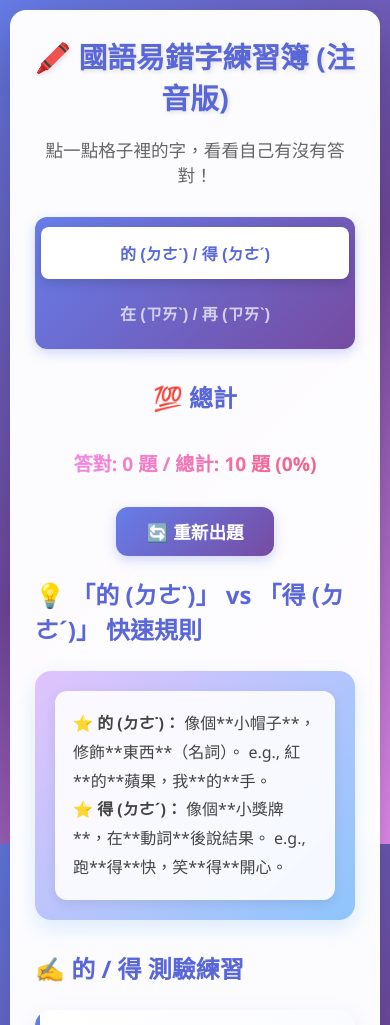
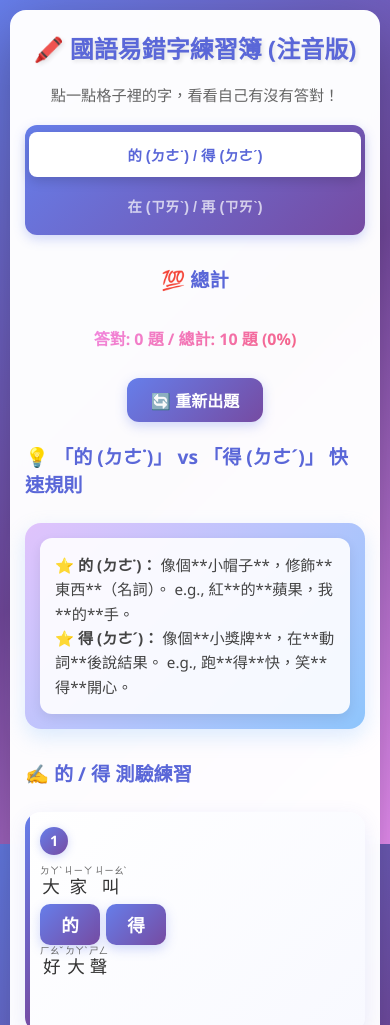
Before and after one commit to liucjray/fish-flash-card, a plain HTML site: page index.html in a window 390 px wide. Shown: the top 1025 px of the page. Drawn offline with Linux system fonts and the light colour scheme.

Commit message:
Improve mobile responsive design

```diff
--- a/index.html
+++ b/index.html
@@ -366,34 +366,130 @@
             }
 
             .container {
-                padding: 25px;
+                padding: 20px 15px;
                 border-radius: 16px;
             }
 
             h1 {
-                font-size: 1.8em;
+                font-size: 1.5em;
+                margin-bottom: 8px;
+            }
+
+            h1 + p {
+                font-size: 0.95em;
+                margin-bottom: 20px;
+            }
+
+            h2 {
+                font-size: 1.2em;
+                margin-top: 15px;
             }
 
             .tab-nav {
                 flex-direction: column;
+                padding: 4px;
             }
 
             .tab-button {
-                margin: 4px 0;
+                margin: 3px 0;
+                padding: 12px 16px;
+                font-size: 0.9em;
+            }
+
+            #score-display {
+                font-size: 1em;
+                padding: 8px;
+            }
+
+            #refresh-btn {
+                padding: 10px 24px !important;
+                font-size: 1em !important;
+            }
+
+            .rules-section {
+                padding: 15px;
+                margin-bottom: 20px;
+            }
+
+            .rule-card {
+                padding: 15px;
+            }
+
+            .rule-card p {
+                font-size: 0.95em;
+                line-height: 1.6;
             }
 
             .quiz-item {
+                padding: 15px;
+                margin-bottom: 15px;
+            }
+
+            .quiz-item-header {
                 flex-direction: column;
                 align-items: flex-start;
             }
 
+            .question-number {
+                width: 28px;
+                height: 28px;
+                font-size: 0.9em;
+                margin-bottom: 10px;
+            }
+
             .sentence {
-                margin-bottom: 15px;
+                font-size: 1.05em;
+                margin-right: 0;
+                margin-bottom: 12px;
+                line-height: 2;
+                width: 100%;
+            }
+
+            .sentence-ruby {
+                font-size: 1.1em;
+                line-height: 2;
+            }
+
+            ruby rt {
+                font-size: 0.55em;
+            }
+
+            .gap {
+                flex-wrap: wrap;
+                gap: 6px;
+                width: 100%;
+                justify-content: flex-start;
+            }
+
+            .gap button {
+                padding: 8px 18px;
+                font-size: 1em;
+                min-width: 60px;
             }
 
             .feedback {
                 margin-left: 0;
                 margin-top: 10px;
+                font-size: 0.9em;
+                padding: 6px 12px;
+                align-self: flex-start;
+            }
+
+            .correct-highlight,
+            .incorrect-highlight {
+                padding: 8px 18px;
+                font-size: 1em;
+                min-width: 60px;
+            }
+
+            .explanation-container.show {
+                max-height: 300px;
+                margin-top: 12px;
+            }
+
+            .explanation {
+                padding: 12px 15px;
+                font-size: 0.9em;
             }
         }
     </style>
```
